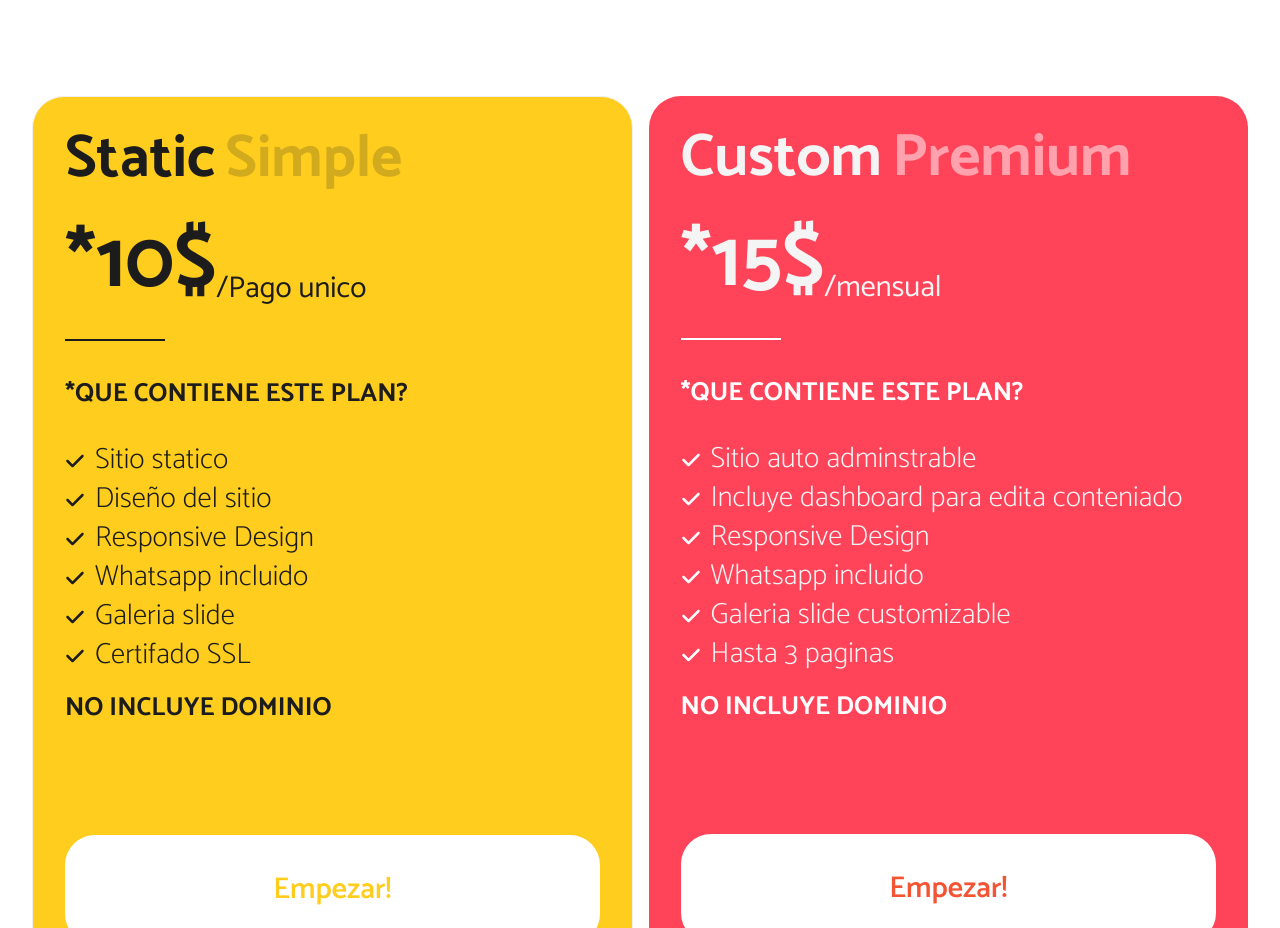
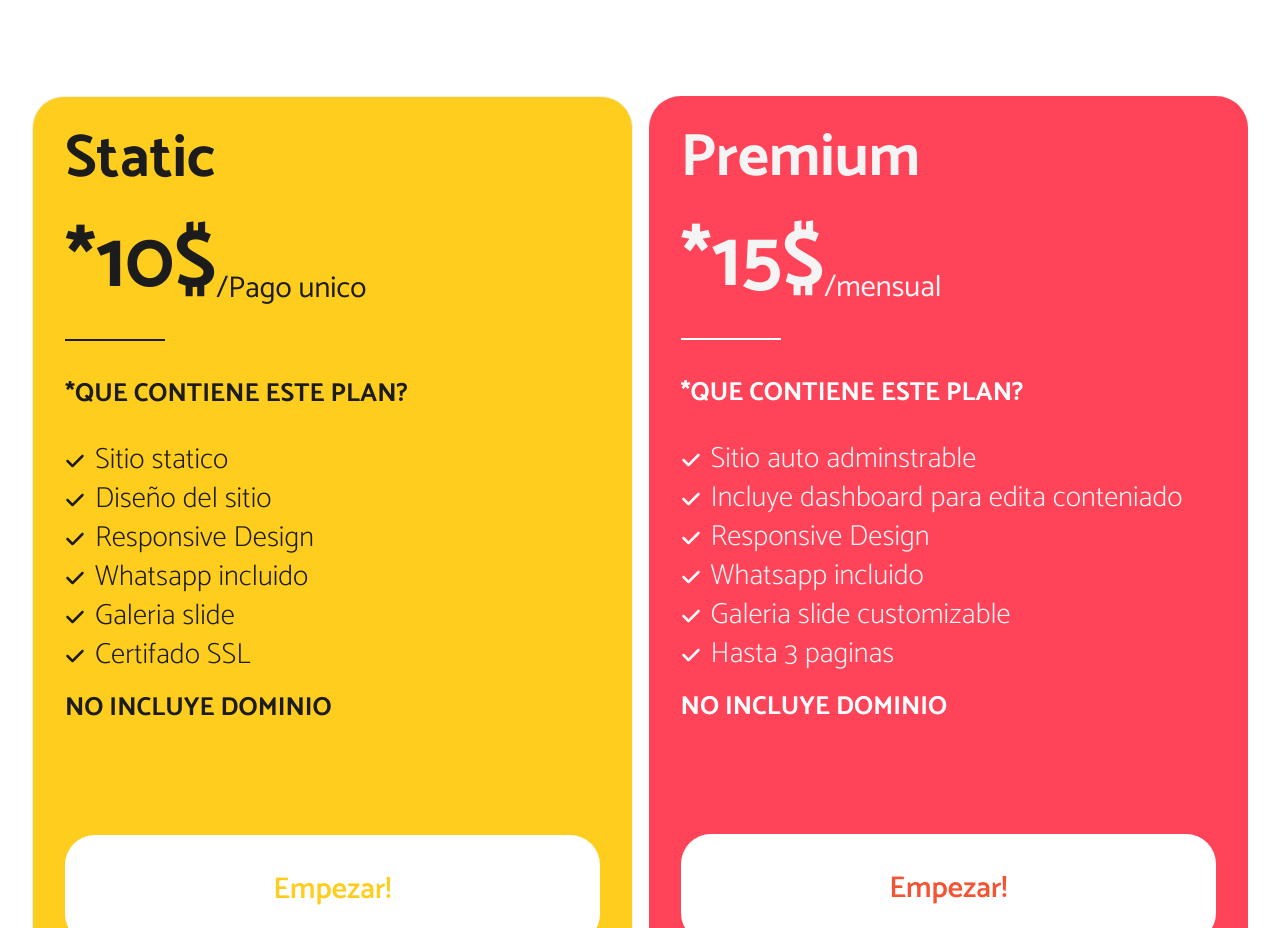
Before and after one commit to josezanle/zanle-studio, a Next.js app: page / in a window 1280 px wide. Shown: the part 3200-4128 px from the top of the page. Built offline with nearby package versions, Linux system fonts and the light colour scheme.

Commit message:
update layout size

```diff
--- a/src/sections/pricing/index.jsx
+++ b/src/sections/pricing/index.jsx
@@ -21,7 +21,7 @@ const Pricing = () => {
 
                 <div className="cards__container">
                     <div className="price__simple">
-                        <div className="top__title"><h2>Static</h2> <h2 className='title__light__color'>Simple</h2></div>
+                        <div className="top__title"><h2>Static</h2></div>
 
                         <span className='price'>
                             <h2 className='price__value'>*10$</h2>
@@ -47,7 +47,7 @@ const Pricing = () => {
                     </div>
 
                     <div className="price__montly">
-                        <div className="top__title"><h2>Custom</h2> <h2 className='title__light__color'>Premium</h2></div>
+                        <div className="top__title"><h2>Premium</h2></div>
 
                         <span className='price'>
                             <h2 className='price__value'>*15$</h2>
@@ -130,8 +130,6 @@ const Pricing = () => {
                         margin-bottom: 25px;
                         gap: 10px;
                     }
-                    .pricing__container .cards__container .price__simple .top__title .title__light__color{color: rgba(28, 28, 28, 0.2)}
-                    .pricing__container .cards__container .price__montly .top__title .title__light__color{color: rgba(255, 255, 255, 0.5)}
 
                     .pricing__container .cards__container .price__simple .divisor,
                     .pricing__container .cards__container .price__montly .divisor
```
